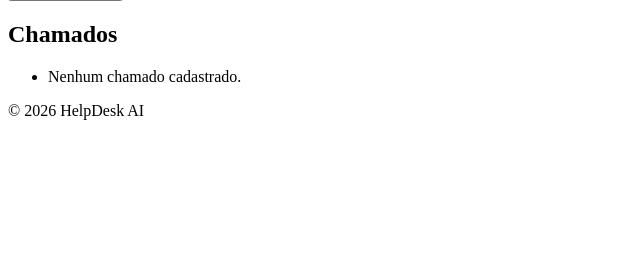
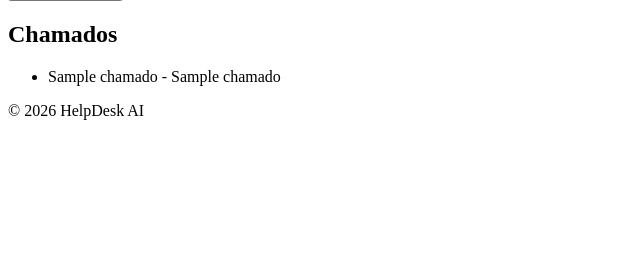
Before and after one commit to Luizgarcg/helpdesk-ai, a Flask app: template python/templates/index.html in a window 1280 px wide. Shown: the part 525-785 px from the top of the page, without its empty margins (0-640 px from the left). Run offline with Flask 3, Linux system fonts and the light colour scheme; the template is opened without the code that fills it: most values are stand-ins (such as "Sample title", 1, 10 or a date in 2020).

Commit message:
Update index.html

```diff
--- a/python/templates/index.html
+++ b/python/templates/index.html
@@ -79,7 +79,9 @@
             <h2>Chamados</h2>
 
             <ul>
-                <li>Nenhum chamado cadastrado.</li>
+           {% for chamado in chamados %}
+             <li>{{ chamado.nome }} - {{ chamado.titulo }}</li>
+                {% endfor %}
             </ul>
         </section>
 
```
